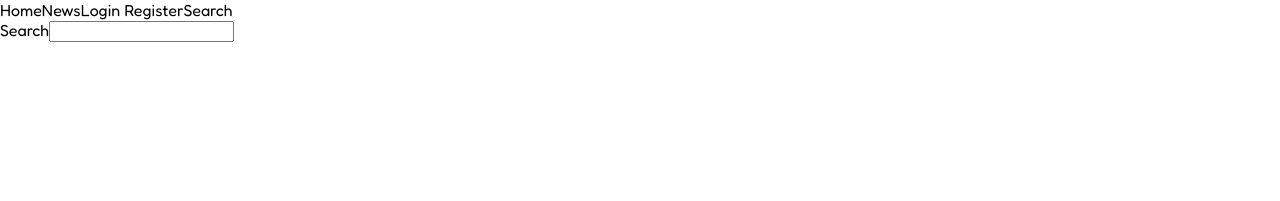
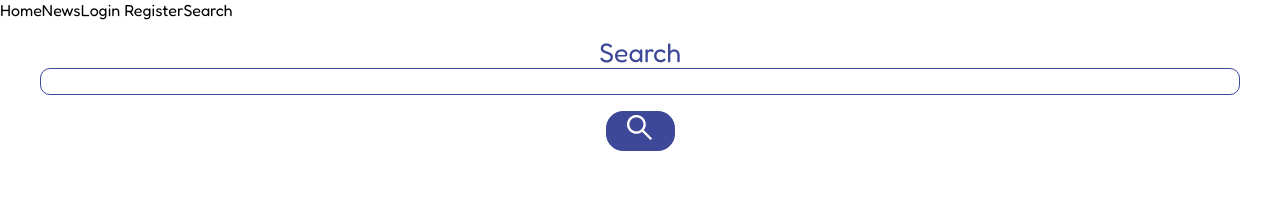
Before and after one commit to EngelibertTom/SwiMag, a React (Create React App) app in the folder code/client/: page /search in a window 1280 px wide. Shown: the top 201 px of the page. Built offline with nearby package versions, Linux system fonts and the light colour scheme.

Commit message:
page search

```diff
--- a/code/client/src/App.css
+++ b/code/client/src/App.css
@@ -23,4 +23,10 @@
      color: white;
      padding: 0.5rem 3rem;
      width: fit-content;
+     transition: 100ms;
+     cursor: pointer;
  }
+ .btn:hover {
+    background-color: #03045E;
+    transition: 100ms;
+ }
--- /dev/null
+++ b/code/client/src/Search.css
@@ -0,0 +1,25 @@
+.div_search {
+    display: flex;
+    flex-direction: column;
+}
+
+.div_search>label {
+    color: #3E4898;
+    font-weight: normal;
+    text-align: center;
+    font-size: 20pt;
+}
+
+
+.div_btn {
+    text-align: center;
+    margin-top: 1rem;
+}
+
+.search {
+    margin-top: 1rem;
+}
+
+.btn {
+    padding: 0.1rem 01rem !important;
+}
--- a/code/client/src/Search.js
+++ b/code/client/src/Search.js
@@ -1,15 +1,22 @@
 import React from 'react';
 import axios from "axios";
 import {Link} from 'react-router-dom';
+import './Search.css'
+import loupe from './images/Loupe.png'
 
 function Search(props){
     return(
-        <form>
-            <div>
-                <label>Search</label>
-                <input type="search" id="search" autoComplete="off"/>
-            </div>
-        </form>
+        <section class="search container">
+            <form>
+                <div class="div_search">
+                    <label>Search</label>
+                    <input class="input" type="search" id="search" autoComplete="off"/>
+                    <div class="div_btn"> <button class='btn' type="submit" name="search">
+                        <img src={loupe} alt='Loupe' />
+                    </button> </div>
+                </div>
+            </form>
+        </section>
     )
 }
 export default Search;
```
Also changed, not shown: code/client/src/images/Loupe.png (added).
